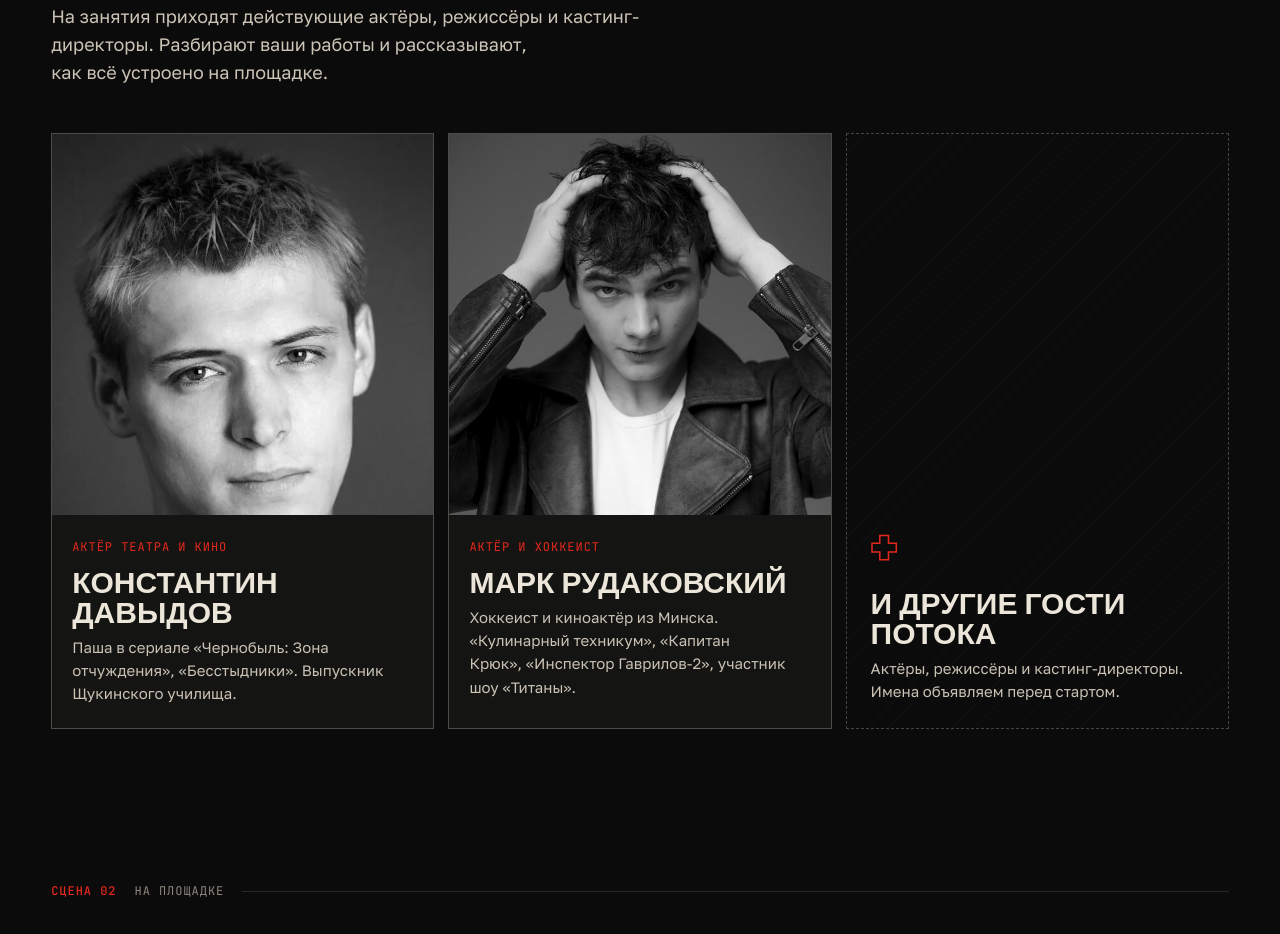
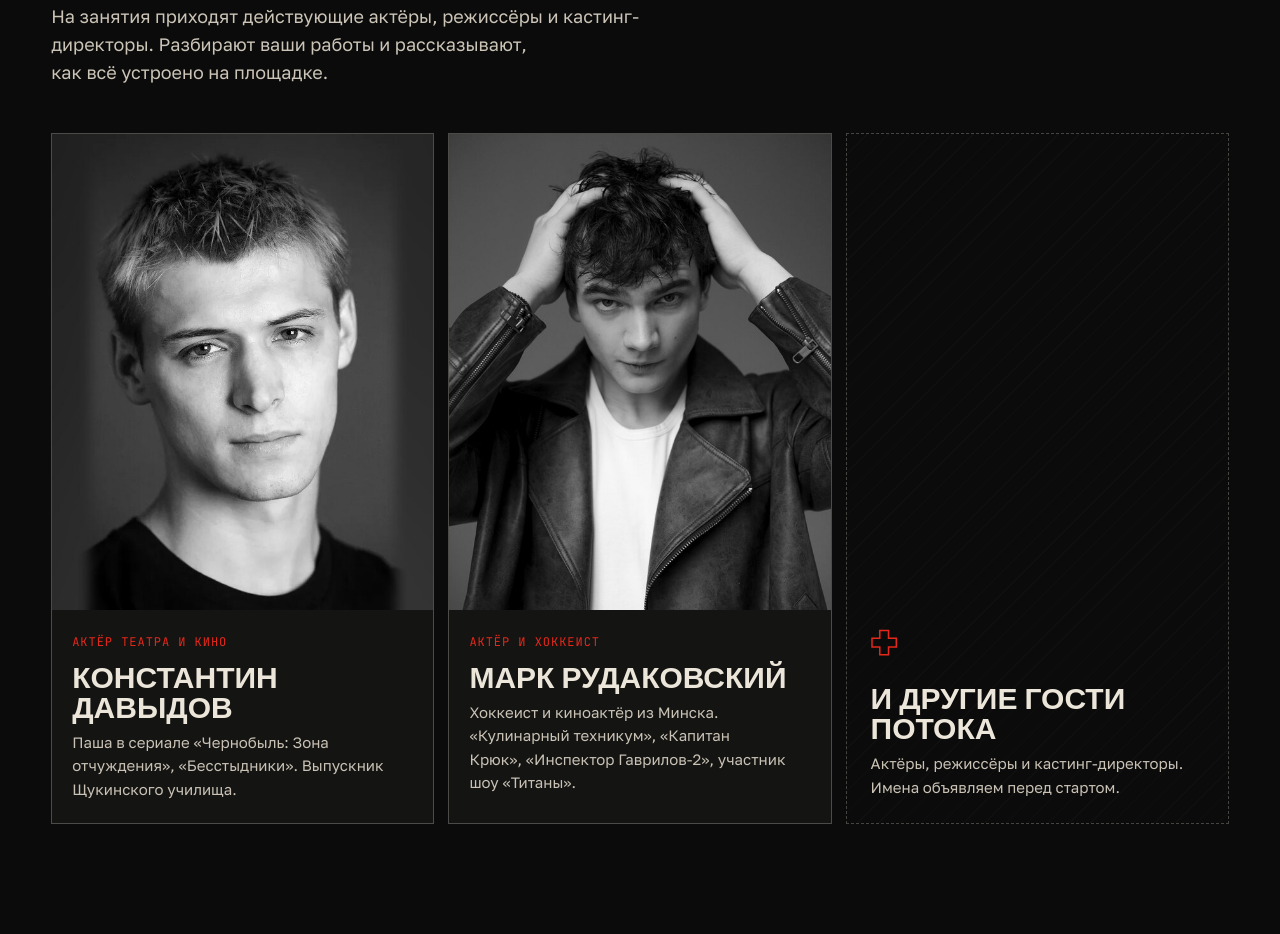
Before and after one commit to shumniyvlad-cell/motor-kaspranov, a plain HTML site: page index.html in a window 1280 px wide. Shown: the part 4092-5026 px from the top of the page. Drawn offline with nearby package versions, Linux system fonts and the light colour scheme; animation ran at ten frames a second; a web font is replaced by a local one.

Commit message:
Фото гостей 4:5: Костя отдалён, лицо не упирается в подпись
Co-Authored-By: Claude Opus 5.5 <noreply@anthropic.com>

```diff
--- a/index.html
+++ b/index.html
@@ -483,7 +483,7 @@ select{appearance:none;background-image:linear-gradient(45deg,transparent 50%,va
 /* гости */
 .guests{display:grid;grid-template-columns:repeat(3,1fr);gap:14px;margin-top:46px}
 .guest{border:1px solid var(--line2);background:var(--ink2)}
-.guest .ph{aspect-ratio:1;overflow:hidden;background:#151515}
+.guest .ph{aspect-ratio:4/5;overflow:hidden;background:#151515}
 .guest .ph img{width:100%;height:100%;object-fit:cover}
 .guest .t{padding:18px 20px 22px}
 .guest .t .mono{color:var(--red)}
@@ -658,8 +658,8 @@ select{appearance:none;background-image:linear-gradient(45deg,transparent 50%,va
     <h2 class="h2" data-r>Приходят те,<br>кто <em>снимается</em></h2>
     <p class="intro" data-r="2">На занятия приходят действующие актёры, режиссёры и кастинг-директоры. Разбирают ваши работы и рассказывают, как всё устроено на площадке.</p>
     <div class="guests">
-      <div class="guest" data-r><div class="ph"><img src="img/guests/davydov-v2.jpg" alt="Константин Давыдов" loading="lazy"></div><div class="t"><span class="mono">Актёр театра и кино</span><h4>Константин Давыдов</h4><p>Паша в сериале «Чернобыль: Зона отчуждения», «Бесстыдники». Выпускник Щукинского училища.</p></div></div>
-      <div class="guest" data-r="2"><div class="ph"><img src="img/guests/rudakovsky-v2.jpg" alt="Марк Рудаковский" loading="lazy"></div><div class="t"><span class="mono">Актёр и хоккеист</span><h4>Марк Рудаковский</h4><p>Хоккеист и киноактёр из Минска. «Кулинарный техникум», «Капитан Крюк», «Инспектор Гаврилов-2», участник шоу «Титаны».</p></div></div>
+      <div class="guest" data-r><div class="ph"><img src="img/guests/davydov-v3.jpg" alt="Константин Давыдов" loading="lazy"></div><div class="t"><span class="mono">Актёр театра и кино</span><h4>Константин Давыдов</h4><p>Паша в сериале «Чернобыль: Зона отчуждения», «Бесстыдники». Выпускник Щукинского училища.</p></div></div>
+      <div class="guest" data-r="2"><div class="ph"><img src="img/guests/rudakovsky-v3.jpg" alt="Марк Рудаковский" loading="lazy"></div><div class="t"><span class="mono">Актёр и хоккеист</span><h4>Марк Рудаковский</h4><p>Хоккеист и киноактёр из Минска. «Кулинарный техникум», «Капитан Крюк», «Инспектор Гаврилов-2», участник шоу «Титаны».</p></div></div>
       <div class="guest more" data-r="3"><b>+</b><h4>И другие гости потока</h4><p>Актёры, режиссёры и кастинг-директоры. Имена объявляем перед стартом.</p></div>
     </div>
   </div>
```
Also changed, not shown: img/guests/davydov-v2.jpg (deleted), img/guests/davydov-v3.jpg (added), img/guests/rudakovsky-v2.jpg (deleted), img/guests/rudakovsky-v3.jpg (added).
